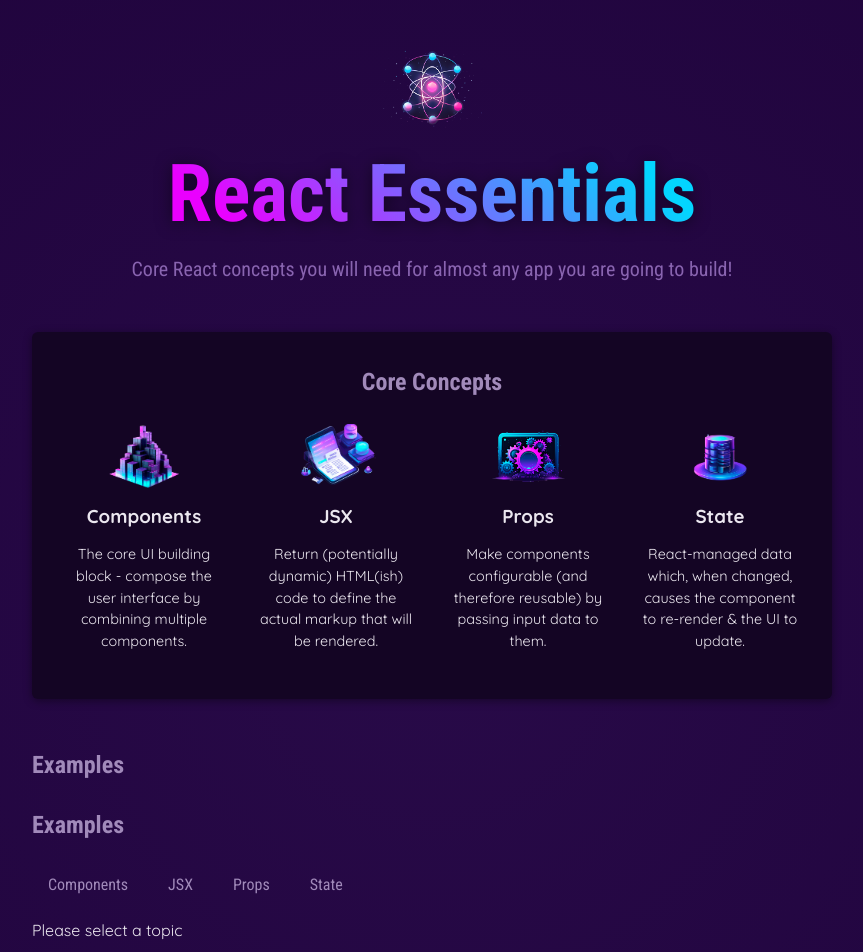
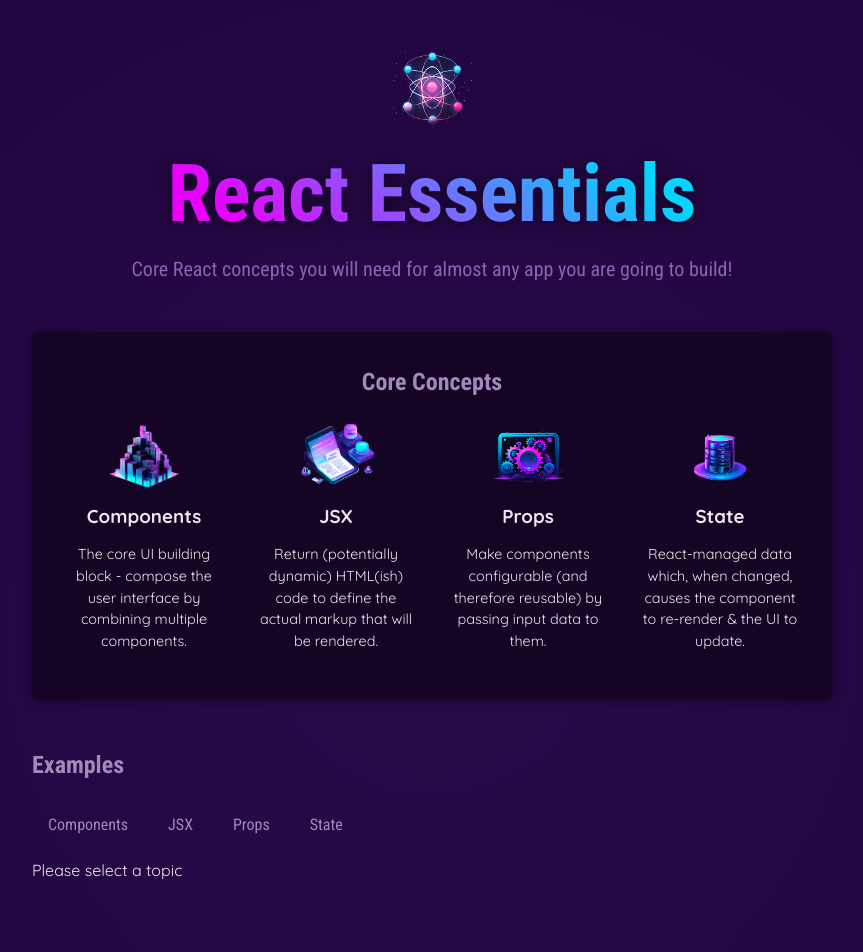
Before and after one commit to Dnapieraj/React-testing, a React (Vite) app: page / in a window 1280 px wide. Shown: the top 952 px of the page, without its empty margins (208-1071 px from the left). Built offline with nearby package versions, Linux system fonts and the light colour scheme.

Commit message:
Setting Component Types Dynamically , Setting Default Prop Values and finish project

```diff
--- a/src/components/Examples.jsx
+++ b/src/components/Examples.jsx
@@ -2,6 +2,7 @@
 import { EXAMPLES } from '../data'
 import TabButton from './TabButton'
 import Section from './Section'
+import Tabs from './Tabs'
 
 export default function Examples() {
 	const [selectedTopic, setSelectedTopic] = useState()
@@ -26,8 +27,10 @@
 	}
 	return (
 		<Section title="Examples" id="examples">
-			<h2>Examples</h2>
-			<menu>
+			<Tabs
+				buttons={
+					<>
+						{' '}
 						<TabButton isSelected={selectedTopic === 'components'} onClick={() => handleSelect('components')}>
 							Components{' '}
 						</TabButton>
@@ -39,9 +42,11 @@
 						</TabButton>
 						<TabButton isSelected={selectedTopic === 'state'} onClick={() => handleSelect('state')}>
 							State{' '}
-				</TabButton>
-			</menu>
+						</TabButton>{' '}
+					</>
+				}>
 				{tabContent}
+			</Tabs>
 		</Section>
 	)
 }
--- /dev/null
+++ b/src/components/Tabs.jsx
@@ -0,0 +1,9 @@
+export default function Tabs({ children, buttons, ButtonsContainer = 'menu' }) {
+	//const ButtonsContainer = buttonsContainer
+	return (
+		<>
+			<ButtonsContainer>{buttons}</ButtonsContainer>
+			{children}
+		</>
+	)
+}
```
Lines whose indentation alone changed are shown as unchanged.
